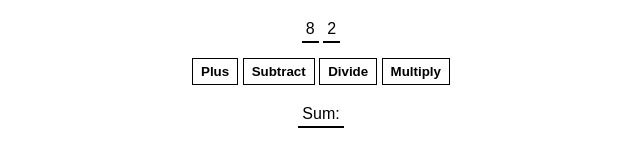
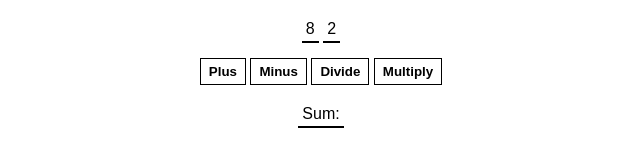
Before and after one commit to Hussam-afk/simple-calculator, a plain HTML site: page index.html in a window 1280 px wide. Shown: the full height of the page, 319-959 px from the left. Drawn offline with Linux system fonts and the light colour scheme.

Commit message:
akhr mra walahy

```diff
--- a/index.html
+++ b/index.html
@@ -7,7 +7,7 @@
         <span id="num2-el"></span>
         <br>
         <button onclick="add()">Plus</button>
-        <button onclick="Minus()">Subtract</button>
+        <button onclick="subtract()">Minus</button>
         <button onclick="devided()">Divide</button>
         <button onclick="multiply()">Multiply</button>
         <br>
```
